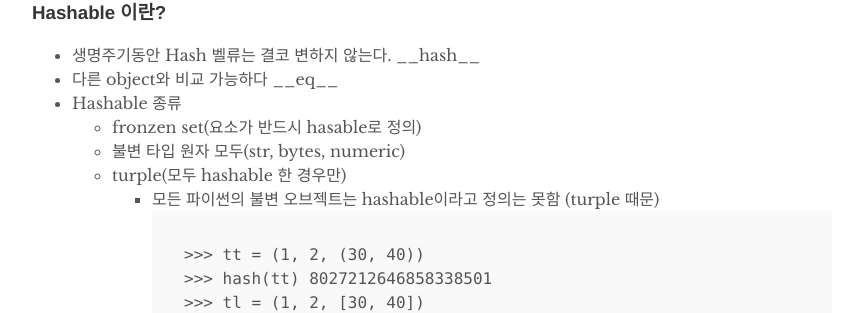
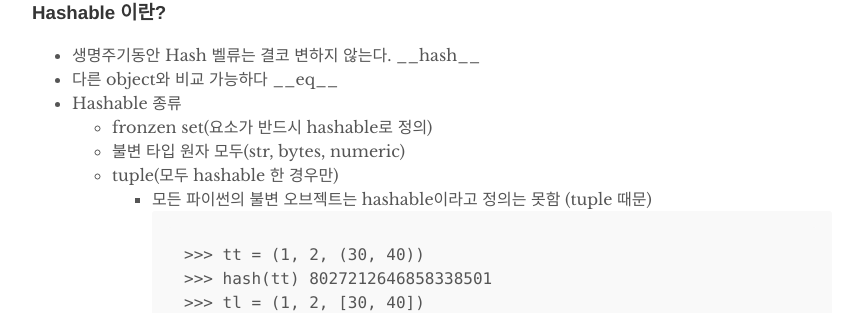
Before and after one commit to hydblab/hydblab.github.io, a Jekyll site: the page built from _posts/2018-08-29-dict.md, in a window 1280 px wide and 900 px high, scrolled down 336 px. Shown: the part 143-456 px from the top of the window, without its empty margins (208-1055 px from the left). Built offline with Jekyll 4.4.1, drawn with Linux system fonts in a browser that asks for light colours.

Commit message:
fix typo

````diff
--- a/_posts/2018-08-29-dict.md
+++ b/_posts/2018-08-29-dict.md
@@ -11,10 +11,10 @@ author: "Badhorror"
  * 생명주기동안 Hash 벨류는 결코 변하지 않는다. \__hash__
  * 다른 object와 비교 가능하다 \__eq__
  * Hashable 종류
-    - fronzen set(요소가 반드시 hasable로 정의)
+    - fronzen set(요소가 반드시 hashable로 정의)
     - 불변 타입 원자 모두(str, bytes, numeric)
-    - turple(모두 hashable 한 경우만)
-        - 모든 파이썬의 불변 오브젝트는 hashable이라고 정의는 못함 (turple 때문)
+    - tuple(모두 hashable 한 경우만)
+        - 모든 파이썬의 불변 오브젝트는 hashable이라고 정의는 못함 (tuple 때문)
 ```
 >>> tt = (1, 2, (30, 40))
 >>> hash(tt) 8027212646858338501
````
Also changed, not shown: _posts/2018-08-29-text_type.md (+1 -1 lines).
